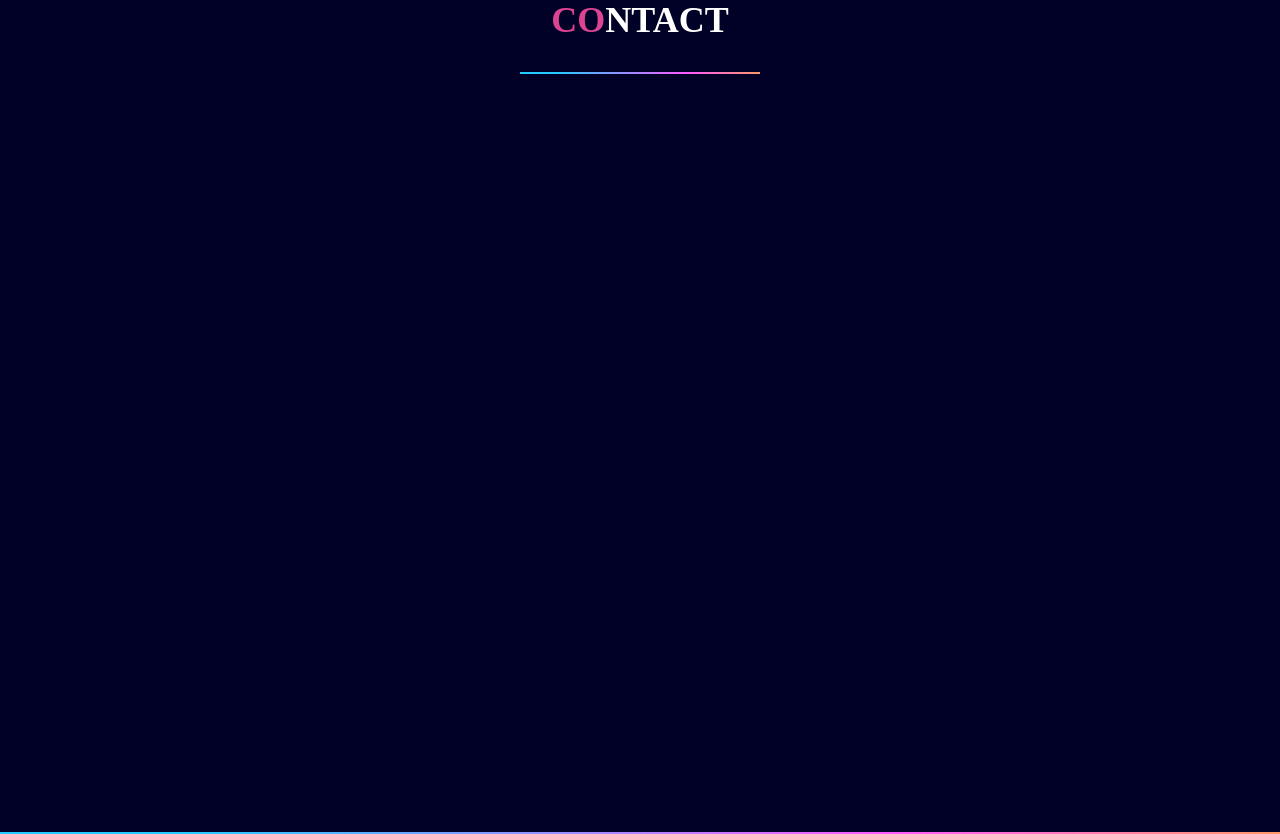
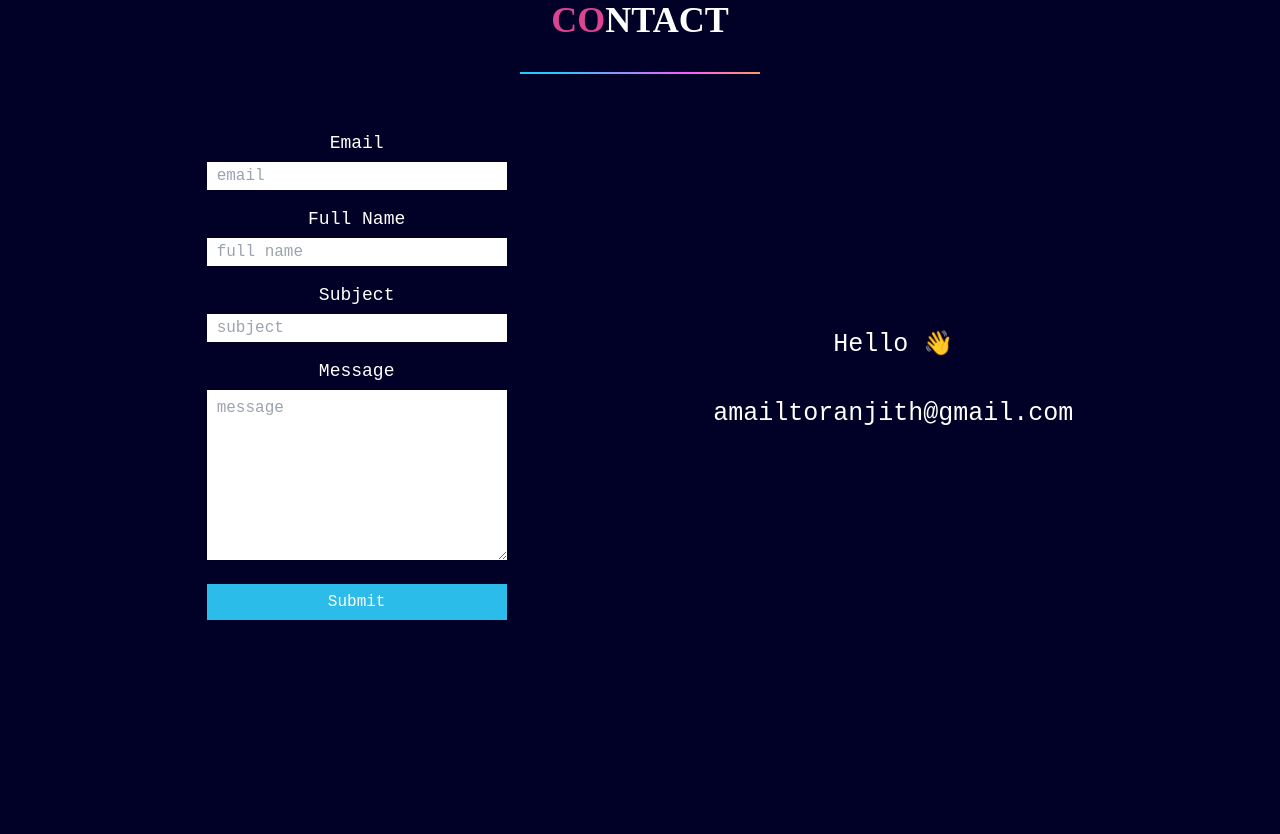
Before and after one commit to ranjit-t/React-Portfolio, a React (Create React App) app: page / in a window 1280 px wide. Shown: the part 2640-3474 px from the top of the page. After the commit the page ends 3300 px from the top, so only its background shows below. Built offline with nearby package versions, Linux system fonts and the light colour scheme.

Commit message:
contact form

```diff
--- a/src/App.js
+++ b/src/App.js
@@ -28,7 +28,7 @@
       </div>
       <div>
         <Contact></Contact>
-        <LineGradient className="mt-8"></LineGradient>
+        {/* <LineGradient className="mt-8"></LineGradient> */}
       </div>
     </div>
   );
--- /dev/null
+++ b/src/Pages/Contact.css
@@ -0,0 +1,47 @@
+.contact-content {
+  display: flex;
+  align-items: center;
+  justify-content: space-evenly;
+  font-family: "Source Code Pro", monospace;
+}
+.contact-form {
+  display: flex;
+  flex-direction: column;
+  row-gap: 20px;
+}
+input,
+textarea {
+  color: black;
+  width: 300px;
+  padding: 5px;
+}
+input::placeholder,
+textarea::placeholder {
+  padding: 5px;
+}
+
+.contact-form label p {
+  margin-bottom: 10px;
+  font-size: 18px;
+}
+
+.email-add {
+  font-size: 25px;
+}
+.form-btn {
+  background-color: rgb(44 188 233);
+  padding: 10px 0;
+}
+.form-btn:hover {
+  background-color: rgb(46, 165, 201);
+}
+
+@media (max-width: 750px) {
+  .contact-content {
+    flex-direction: column;
+  }
+  .email-add {
+    font-size: 25px;
+    margin-top: 80px;
+  }
+}
--- a/src/Pages/Contact.js
+++ b/src/Pages/Contact.js
@@ -1,15 +1,45 @@
 import React from "react";
 import LineGradient from "../Components/LineGradient";
+import "./Contact.css";
 
 export default function Contact() {
   return (
-    <div id="contact" className="h-screen">
+    <div id="contact" className="contact">
       <div className=" w-full flex align-middle justify-center mb-10 mt-16">
         <p className="font-playfair font-semibold text-4xl mb-5">
           <span className="text-red">CO</span>NTACT
           <LineGradient width="w-60 mt-0" />
         </p>
       </div>
+      <div className="contact-content mb-10">
+        <form className="contact-form">
+          <label>
+            <p>Email</p>
+            <input type="email" placeholder="email" />
+          </label>
+          <label>
+            <p>Full Name</p>
+            <input type="text" placeholder="full name" />
+          </label>
+          <label>
+            <p>Subject</p>
+            <input type="subject" placeholder="subject" />
+          </label>
+          <label>
+            <p>Message</p>
+            <textarea rows="10" placeholder="message"></textarea>
+          </label>
+          <button className="form-btn">Submit</button>
+        </form>
+        <div className="email-add">
+          <p className="mb-10">
+            Hello <span className="text-2xl">👋</span>
+          </p>
+          <a href="mailto:amailtoranjith@gmail.com">
+            <p>amailtoranjith@gmail.com</p>
+          </a>
+        </div>
+      </div>
     </div>
   );
 }
```
